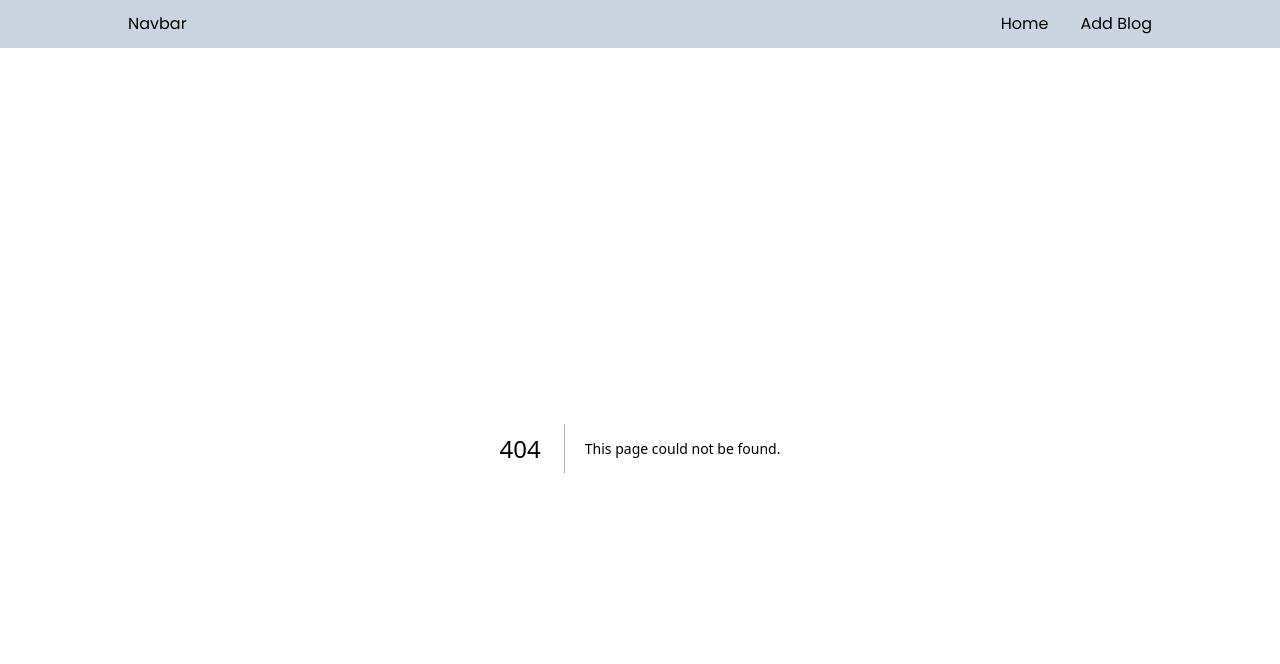
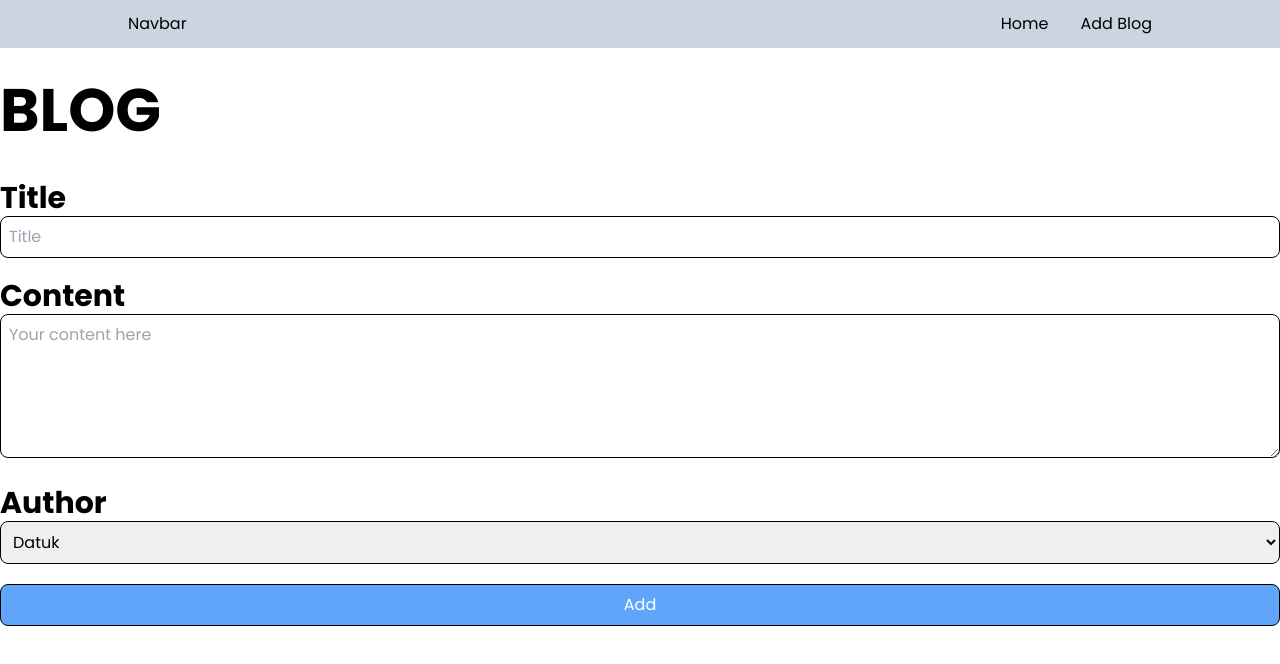
Before and after one commit to Ravsst2004/react-blog, a Next.js app: page /add-blog in a window 1280 px wide. Before the commit this address had no page. Shown: the top 664 px of the page. Built offline with nearby package versions, Linux system fonts and the light colour scheme.

Commit message:
Add Blog to fake api --complated

```diff
--- a/data/db.json
+++ b/data/db.json
@@ -1,19 +1,19 @@
 {
   "blogs": [
     {
-      "id": 1,
+      "id": "1",
       "title": "Hello World",
       "author": "Gobler",
       "content": "Lorem ipsum dolor sit amet, consectetur adipiscing elit, sed do eiusmod tempor incididunt ut labore et dolore magna aliqua."
     },
     {
-      "id": 2,
+      "id": "2",
       "title": "Hello World 2",
       "author": "Datuk",
       "content": "Lorem ipsum dolor sit amet, consectetur adipiscing elit, sed do eiusmod tempor incididunt ut labore et dolore magna aliqua."
     },
     {
-      "id": 3,
+      "id": "3",
       "title": "Hello World 3",
       "author": "Jro",
       "content": "Lorem ipsum dolor sit amet, consectetur adipiscing elit, sed do eiusmod tempor incididunt ut labore et dolore magna aliqua."
--- /dev/null
+++ b/src/app/add-blog/page.js
@@ -0,0 +1,111 @@
+"use client";
+
+import { useState } from "react";
+import axios from "axios";
+import Router from "next/router";
+
+// Component UI
+import AlertModal from "@/components/ui/AlertModal";
+
+const AddBlog = () => {
+  const [title, setTitle] = useState("");
+  const [content, setContent] = useState("");
+  const [author, setAuthor] = useState("Datuk");
+  const [error, setError] = useState(false);
+
+  const router = Router;
+
+  const handleAddBlog = async (e) => {
+    e.preventDefault();
+    // console.log(title, content, author);
+
+    const blog = { title, content, author };
+
+    if (blog.title === "" || blog.content === "" || blog.author === "") {
+      setError(true);
+      setTimeout(() => {
+        setError(false);
+      }, 3000);
+      return;
+    }
+
+    try {
+      const res = await axios.post(
+        "http://localhost:8000/blogs",
+        JSON.stringify(blog),
+        {
+          headers: { "Content-Type": "application/json" },
+        }
+      );
+
+      // redirect("/");
+    } catch (error) {
+      console.log(error);
+    }
+  };
+
+  return (
+    <div>
+      {error && <AlertModal />}
+
+      <h1 className="mt-8 text-6xl font-bold">BLOG</h1>
+
+      <form
+        action="/"
+        className="flex flex-col mt-10 gap-y-5"
+        onSubmit={handleAddBlog}
+      >
+        <div>
+          <label htmlFor="title" className="block text-3xl font-bold">
+            Title
+          </label>
+          <input
+            type="text"
+            id="title"
+            name="title"
+            placeholder="Title"
+            className="w-full p-2 border border-black rounded-lg"
+            onChange={(e) => setTitle(e.target.value)}
+          />
+        </div>
+        <div>
+          <label htmlFor="content" className="block text-3xl font-bold">
+            Content
+          </label>
+          <textarea
+            type="text"
+            id="content"
+            name="content"
+            placeholder="Your content here"
+            className="w-full p-2 border border-black rounded-lg resize-y h-36"
+            onChange={(e) => setContent(e.target.value)}
+          />
+        </div>
+        <div>
+          <label htmlFor="author" className="block text-3xl font-bold">
+            Author
+          </label>
+          <select
+            name="author"
+            id="author"
+            defaultValue={author}
+            className="w-full p-2 border border-black rounded-lg"
+            onChange={(e) => setAuthor(e.target.value)}
+          >
+            <option value="Datuk">Datuk</option>
+            <option value="Gobler">Gobler</option>
+            <option value="Jro">Jro</option>
+          </select>
+        </div>
+        <button
+          type="submit"
+          className="p-2 text-white bg-blue-400 border border-black rounded-lg hover:bg-blue-500"
+        >
+          Add
+        </button>
+      </form>
+    </div>
+  );
+};
+
+export default AddBlog;
```
